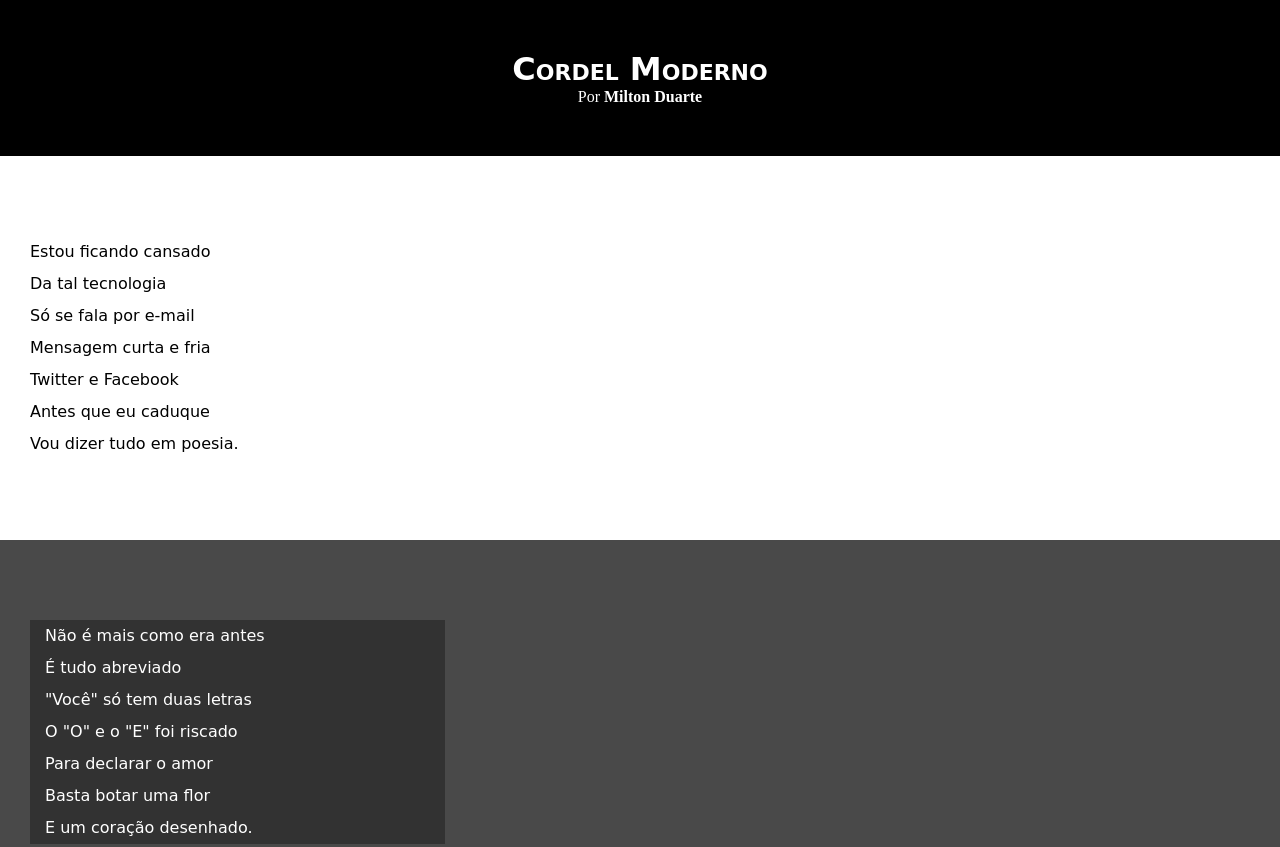
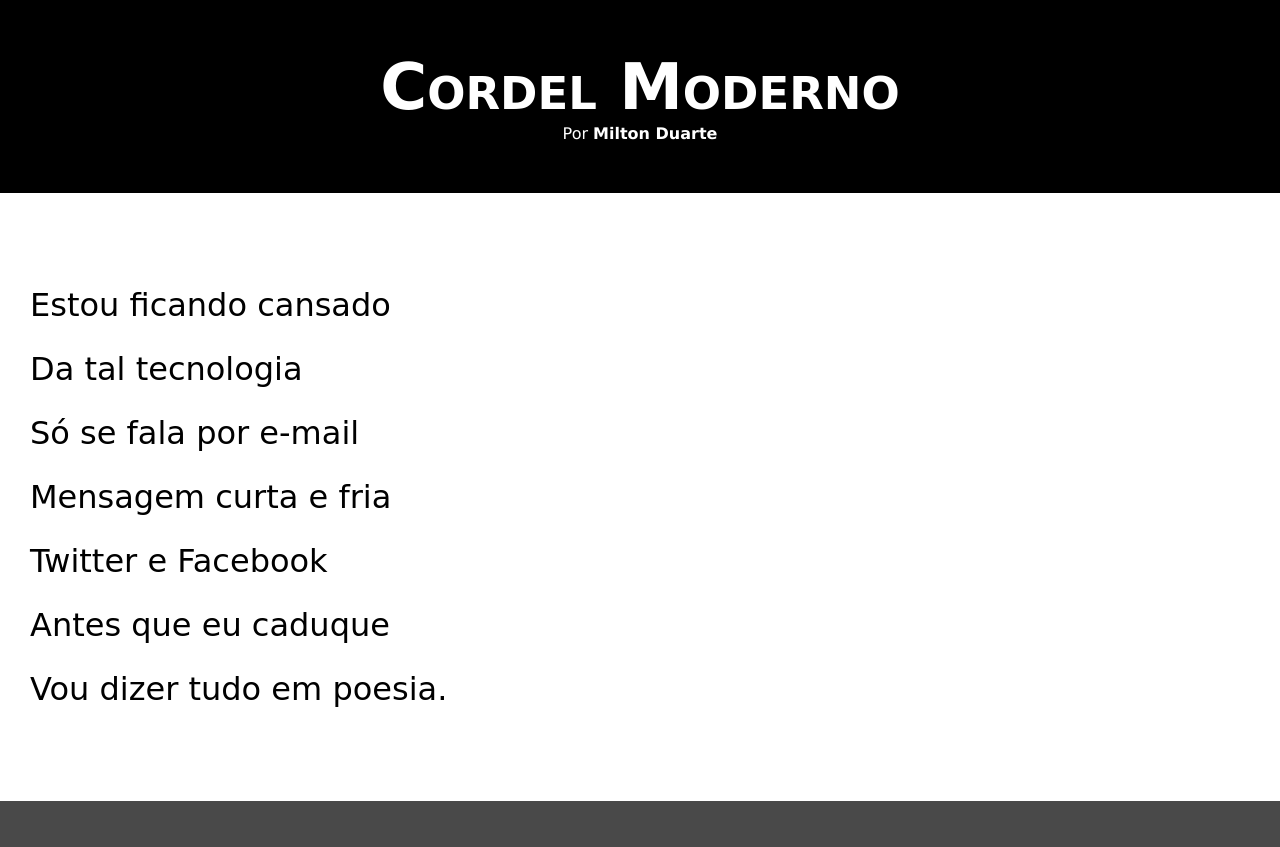
Before and after one commit to FlavioBarcel/html-css, a plain HTML site: page Desafios/Desafio12/index.html in a window 1280 px wide. Shown: the top 847 px of the page. Drawn offline with Linux system fonts and the light colour scheme.

Commit message:
Atualizando os estilos

```diff
--- a/Desafios/Desafio12/estilo/style.css
+++ b/Desafios/Desafio12/estilo/style.css
@@ -5,27 +5,31 @@
     padding: 0px;
 }
 
-@import url('https://fonts.googleapis.com/css2?family=Passion+One:wght@400;700;900&display=swap');
+@import url('https://fonts.googleapis.com/css2?family=Passion+One&display=swap');
 
 @import url('https://fonts.googleapis.com/css2?family=Sriracha&display=swap');
 
 :root{
-    --fonte-destaque:'Sriracha', cursive;
-    --fonte-destaque2:'Passion One', cursive;
+    --fonte1:Verdana, Geneva, Tahoma, sans-serif;
+    --fonte2:'Passion One', cursive;
+    --fonte3:'Sriracha', cursive;
 }
 html, body{
+    font-family: var(--fonte1);
     min-height: 100vh;
     background-color: darkgray;
+    font-family: Verdana, Geneva, Tahoma, sans-serif;
 }
 header{
     background-color: black;
     color: white;
     text-align: center;
 }
-header h1{
-    font-family: var(--fonte-destaque2);
+header > h1{
+    font-family: var(--fonte2);
     padding-top: 50px;
     font-variant: small-caps; /* deixa as primeiras letras maiusculas*/
+    font-size: 5vw;
 }
 header p{
     padding-bottom: 50px;
@@ -49,7 +53,8 @@ section{
     padding-bottom: 10vh;
     line-height: 2em;
     padding-left: 30px;
-    font-family: var(--fonte-destaque2);
+    font-family: var(--fonte3);
+    font-size: 2.5vw;
 }
 section.normal{
     background-color: white;
@@ -60,7 +65,8 @@ section.imagem{
     color: white;
 }
 section.imagem p{
+    display: inline-block;
+    padding: 30px;
     background-color: rgba(0, 0, 0, 0.315);
-    width: 400px;
     padding-left: 15px;
 }
```
